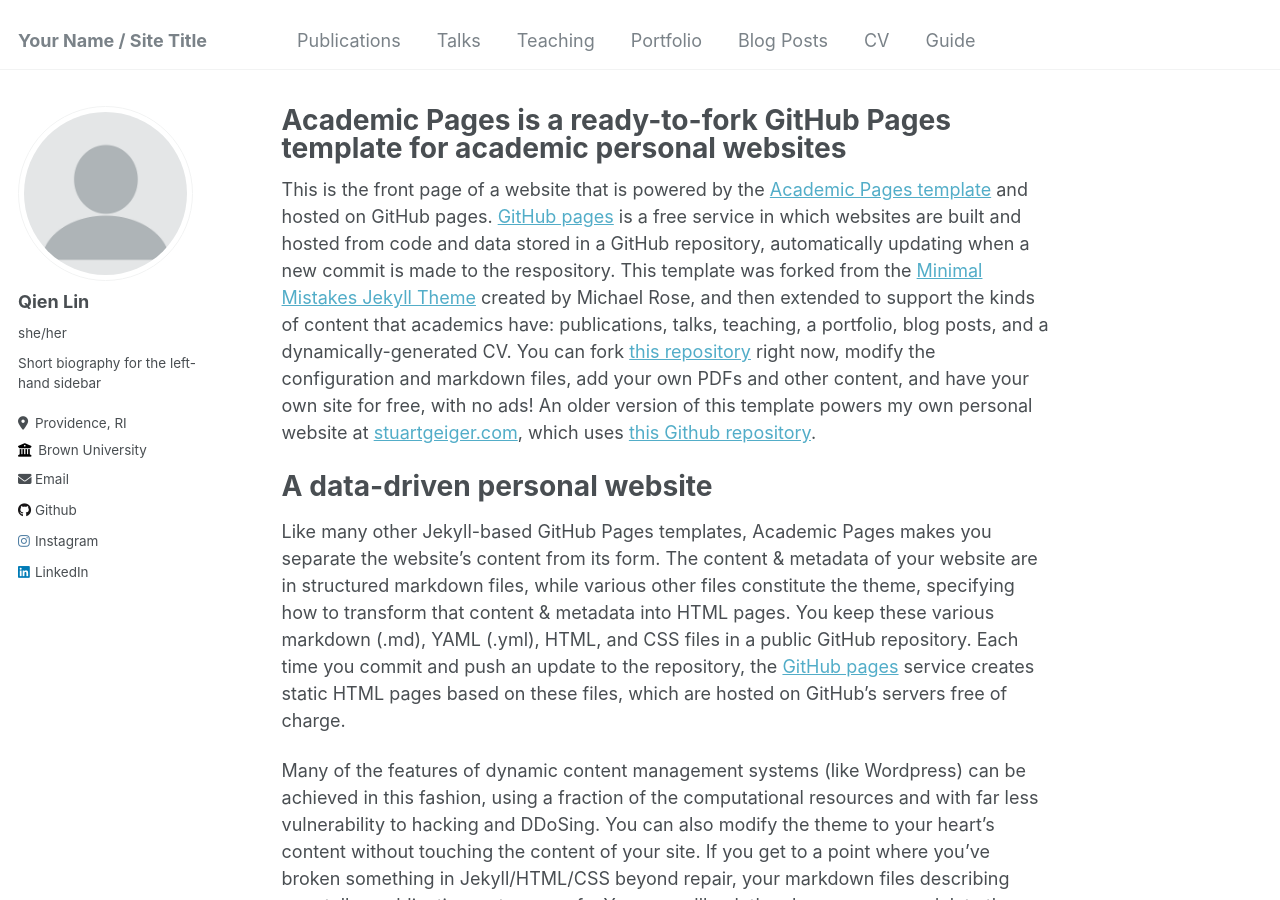
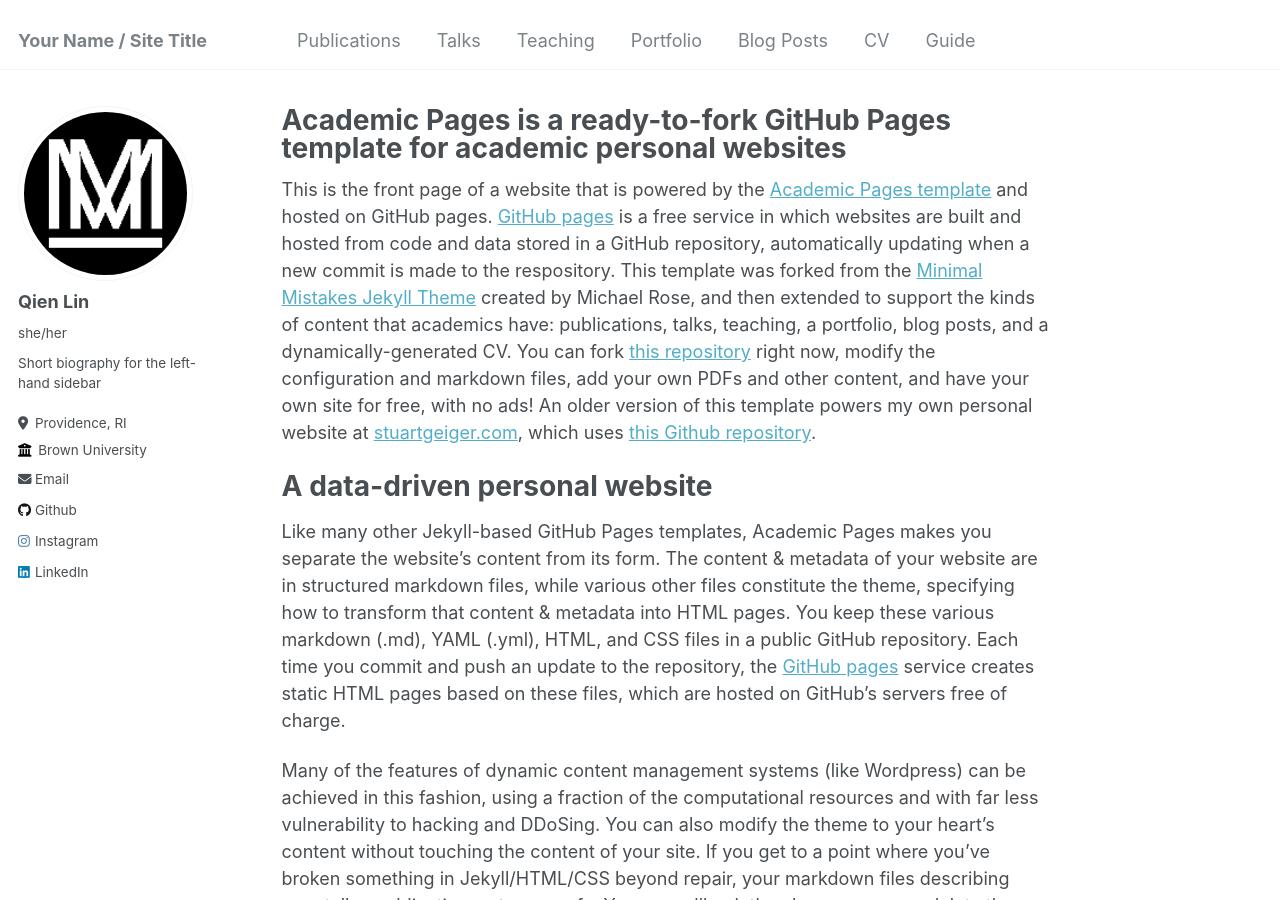
Before and after one commit to lynnlin77/lynnlin77.github.io, a Jekyll site: the page built from _pages/about.md, in a window 1280 px wide and 900 px high. Built offline with Jekyll 4.4.1, drawn with Linux system fonts in a browser that asks for light colours.

Commit message:
Update _config.yml

```diff
--- a/_config.yml
+++ b/_config.yml
@@ -21,7 +21,7 @@ repository               : "academicpages/academicpages.github.io"
 #               Additional customization can be done by editing /_includes/author-profile.html
 author:
   # Biographic information
-  avatar           : "profile.png"
+  avatar           : "mstile-144x144.png"
   name             : "Qien Lin"
   pronouns         : "she/her"
   bio              : "Short biography for the left-hand sidebar"
```
